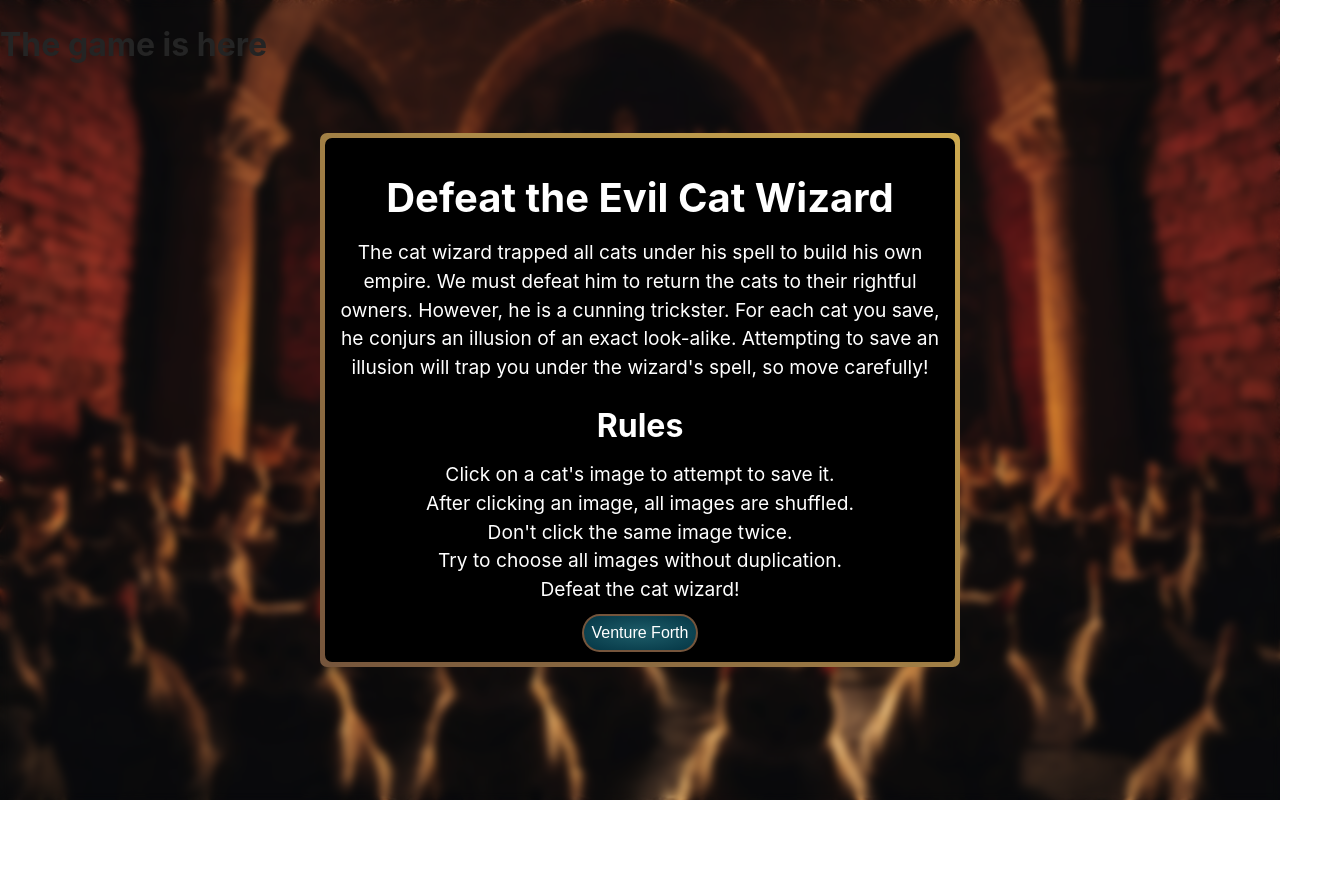
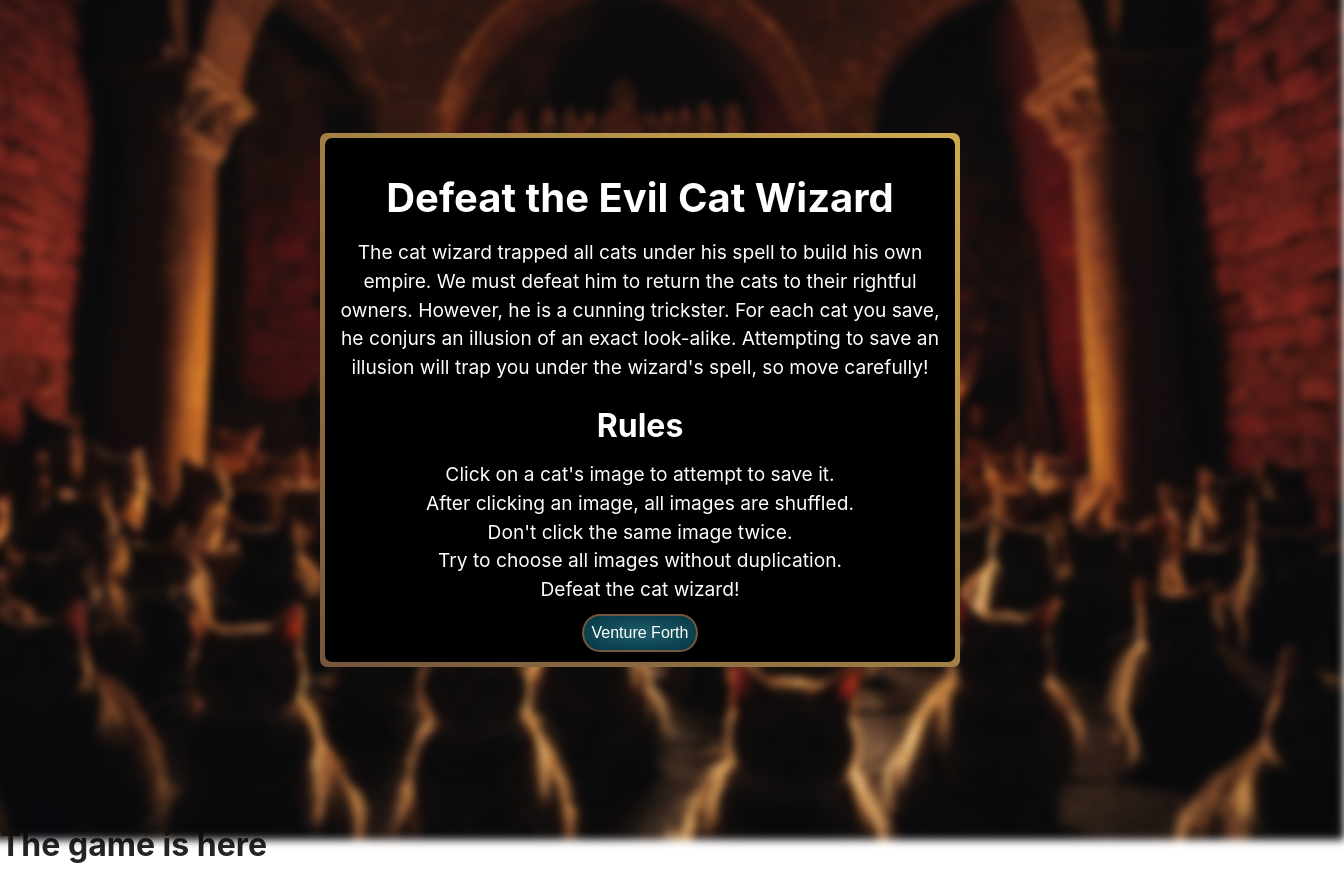
Before and after one commit to CCeph/defeat-the-cat-wizard, a React (Vite) app: page / in a window 1280 px wide. Shown: the whole page, 1344 px wide, since content can reach past the window. Before the commit the page ends 800 px from the top, so only its background shows below. Built offline with nearby package versions, Linux system fonts and the light colour scheme.

Commit message:
Refactor blurring on background

```diff
--- a/src/App.css
+++ b/src/App.css
@@ -5,17 +5,9 @@
   height: 100vh;
   width: 100vw;
   transition: filter 0.3s ease-in;
-  position: fixed;
   top: 0;
   left: 0;
   z-index: -1;
+  filter: blur(4px);
+  scale: 1.1;
 }
-
-.main-background.blur::after {
-  content: "";
-  position: absolute;
-  width: 100%;
-  height: 100%;
-  backdrop-filter: blur(4px); /* apply the blur */
-  pointer-events: none; /* make the overlay click-through */
-}
```
